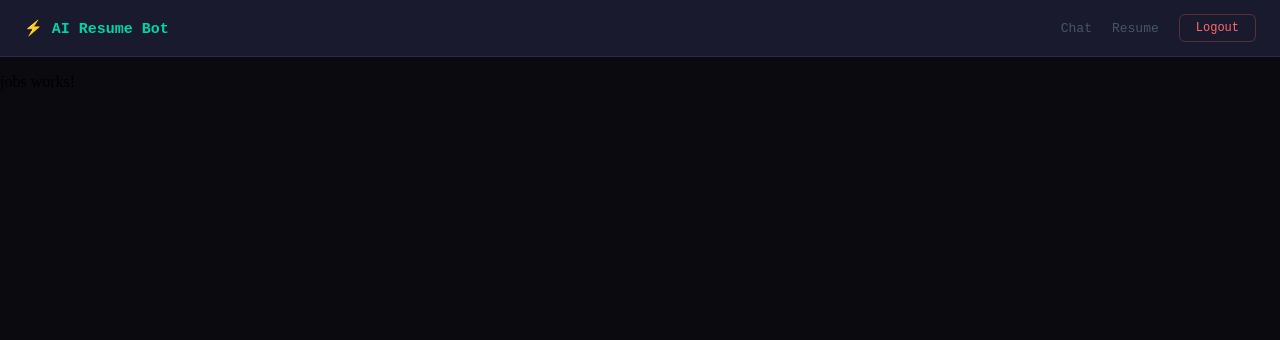
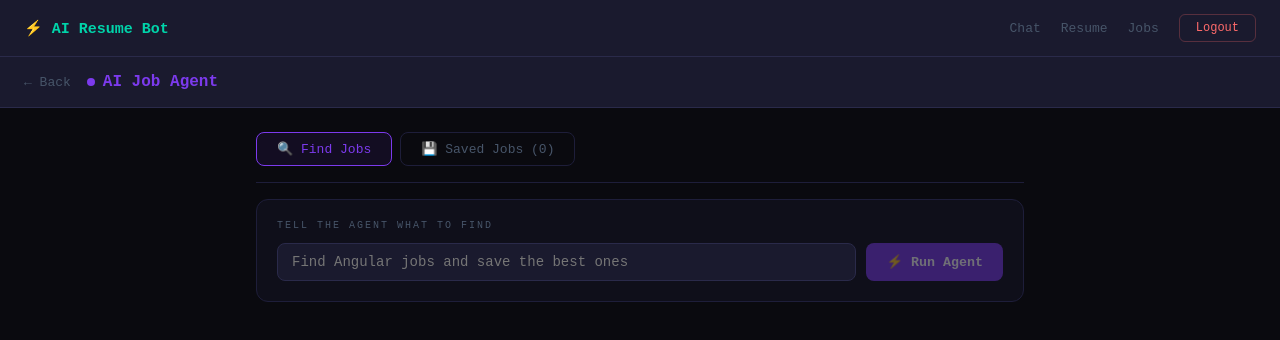
Before and after one commit to hema98F/ai-chat-ui, an Angular app: page /jobs in a window 1280 px wide. Shown: the top 340 px of the page. Built offline with nearby package versions, Linux system fonts and the light colour scheme; sample sign-in values are in the browser's storage.

Commit message:
add jobs with AI agent integration

```diff
--- a/src/app/app.html
+++ b/src/app/app.html
@@ -5,6 +5,7 @@
     <ng-container *ngIf="authService.isLoggedIn()">
       <a routerLink="/" class="nav-link">Chat</a>
       <a routerLink="/resume" class="nav-link">Resume</a>
+      <a routerLink="/jobs" class="nav-link">Jobs</a>
       <button (click)="logout()" class="logout-btn">Logout</button>
     </ng-container>
     <ng-container *ngIf="!authService.isLoggedIn()">
--- a/src/app/jobs/jobs.css
+++ b/src/app/jobs/jobs.css
@@ -0,0 +1,215 @@
+* { box-sizing: border-box; margin: 0; padding: 0; }
+
+.jobs-wrapper {
+  min-height: 100vh;
+  background: #0a0a0f;
+  font-family: 'Courier New', monospace;
+  color: #e2e8f0;
+}
+
+.header {
+  display: flex;
+  align-items: center;
+  gap: 16px;
+  padding: 16px 24px;
+  background: #1a1a2e;
+  border-bottom: 1px solid #2a2a4a;
+}
+
+.back-btn { color: #475569; text-decoration: none; font-size: 13px; }
+.back-btn:hover { color: #00d4aa; }
+
+.header-title {
+  display: flex;
+  align-items: center;
+  gap: 8px;
+  color: #7c3aed;
+  font-weight: 700;
+}
+
+.dot {
+  width: 8px; height: 8px;
+  border-radius: 50%;
+  background: #7c3aed;
+}
+
+.content {
+  max-width: 800px;
+  margin: 0 auto;
+  padding: 24px 16px;
+  display: flex;
+  flex-direction: column;
+  gap: 16px;
+}
+
+.tabs {
+  display: flex;
+  gap: 8px;
+  border-bottom: 1px solid #1e1e3a;
+  padding-bottom: 16px;
+}
+
+.tabs button {
+  padding: 8px 20px;
+  background: transparent;
+  border: 1px solid #1e1e3a;
+  border-radius: 8px;
+  color: #475569;
+  font-family: inherit;
+  font-size: 13px;
+  cursor: pointer;
+}
+
+.tabs button.active {
+  border-color: #7c3aed;
+  color: #7c3aed;
+  background: #7c3aed15;
+}
+
+.panel-label {
+  font-size: 10px;
+  letter-spacing: 2px;
+  color: #475569;
+  margin-bottom: 12px;
+}
+
+.search-panel, .steps-panel, .answer-panel, .saved-panel {
+  background: #0f0f1a;
+  border: 1px solid #1e1e3a;
+  border-radius: 12px;
+  padding: 20px;
+}
+
+.input-row {
+  display: flex;
+  gap: 10px;
+}
+
+.input-row input {
+  flex: 1;
+  background: #1a1a2e;
+  border: 1px solid #2a2a4a;
+  border-radius: 8px;
+  padding: 10px 14px;
+  color: #e2e8f0;
+  font-family: inherit;
+  font-size: 14px;
+  outline: none;
+}
+
+.input-row button {
+  padding: 10px 20px;
+  background: #7c3aed;
+  color: white;
+  border: none;
+  border-radius: 8px;
+  font-family: inherit;
+  font-weight: 700;
+  cursor: pointer;
+  white-space: nowrap;
+}
+
+.input-row button:disabled { opacity: 0.4; cursor: not-allowed; }
+
+.step {
+  background: #0a0a14;
+  border: 1px solid #1e1e3a;
+  border-radius: 8px;
+  padding: 12px;
+  margin-bottom: 8px;
+}
+
+.step-header {
+  display: flex;
+  align-items: center;
+  gap: 10px;
+  margin-bottom: 6px;
+}
+
+.step-num {
+  width: 24px; height: 24px;
+  border-radius: 50%;
+  background: #7c3aed20;
+  border: 1px solid #7c3aed40;
+  display: flex;
+  align-items: center;
+  justify-content: center;
+  font-size: 11px;
+  color: #7c3aed;
+}
+
+.tool-name { color: #7c3aed; font-size: 13px; font-weight: 700; }
+.step-args { font-size: 11px; color: #475569; }
+
+.answer-text {
+  font-size: 13px;
+  color: #94a3b8;
+  line-height: 1.8;
+  white-space: pre-line;
+}
+
+.loading {
+  text-align: center;
+  padding: 40px;
+  color: #475569;
+}
+
+.hint { font-size: 12px; margin-top: 8px; color: #334155; }
+
+.empty { color: #334155; text-align: center; padding: 40px; font-size: 13px; }
+
+.job-card {
+  background: #0a0a14;
+  border: 1px solid #1e1e3a;
+  border-radius: 10px;
+  padding: 16px;
+  margin-bottom: 12px;
+}
+
+.job-header {
+  display: flex;
+  justify-content: space-between;
+  align-items: flex-start;
+  margin-bottom: 10px;
+}
+
+.job-title { font-size: 15px; font-weight: 700; color: #f1f5f9; }
+.job-company { font-size: 12px; color: #475569; margin-top: 4px; }
+
+.match-score {
+  background: #7c3aed20;
+  border: 1px solid #7c3aed40;
+  border-radius: 20px;
+  padding: 4px 12px;
+  font-size: 12px;
+  color: #7c3aed;
+  white-space: nowrap;
+}
+
+.skills-row {
+  display: flex;
+  flex-wrap: wrap;
+  gap: 6px;
+  margin-bottom: 12px;
+}
+
+.skill-tag {
+  padding: 3px 10px;
+  background: #1e1e3a;
+  border-radius: 20px;
+  font-size: 11px;
+  color: #64748b;
+}
+
+.apply-btn {
+  display: inline-block;
+  padding: 6px 16px;
+  background: #7c3aed;
+  color: white;
+  text-decoration: none;
+  border-radius: 6px;
+  font-size: 12px;
+  font-family: inherit;
+}
+
+.apply-btn:hover { opacity: 0.85; }
--- a/src/app/jobs/jobs.html
+++ b/src/app/jobs/jobs.html
@@ -1 +1,90 @@
-<p>jobs works!</p>
+<div class="jobs-wrapper">
+  <div class="header">
+    <a routerLink="/" class="back-btn">← Back</a>
+    <div class="header-title">
+      <div class="dot"></div>
+      AI Job Agent
+    </div>
+  </div>
+
+  <div class="content">
+
+    <!-- Tabs -->
+    <div class="tabs">
+      <button [class.active]="activeTab === 'search'" (click)="activeTab = 'search'">
+        🔍 Find Jobs
+      </button>
+      <button [class.active]="activeTab === 'saved'" (click)="activeTab = 'saved'; loadSavedJobs()">
+        💾 Saved Jobs ({{ savedJobs.length }})
+      </button>
+    </div>
+
+    <!-- Search Tab -->
+    <div *ngIf="activeTab === 'search'">
+      <div class="search-panel">
+        <p class="panel-label">TELL THE AGENT WHAT TO FIND</p>
+        <div class="input-row">
+          <input
+            type="text"
+            [(ngModel)]="userMessage"
+            placeholder="Find Angular jobs and save the best ones"
+            [disabled]="isRunning"
+            (keydown.enter)="runAgent()" />
+          <button (click)="runAgent()" [disabled]="isRunning || !userMessage.trim()">
+            {{ isRunning ? 'Running...' : '⚡ Run Agent' }}
+          </button>
+        </div>
+      </div>
+
+      <!-- Agent Steps -->
+      <div *ngIf="steps.length > 0" class="steps-panel">
+        <p class="panel-label">AGENT STEPS</p>
+        <div class="step" *ngFor="let step of steps; let i = index">
+          <div class="step-header">
+            <span class="step-num">{{ i + 1 }}</span>
+            <span class="tool-name">{{ step.tool }}</span>
+          </div>
+          <div class="step-args">Args: {{ step.args | json }}</div>
+        </div>
+      </div>
+
+      <!-- Final Answer -->
+      <div *ngIf="finalAnswer" class="answer-panel">
+        <p class="panel-label">AGENT RESPONSE</p>
+        <p class="answer-text">{{ finalAnswer }}</p>
+      </div>
+
+      <!-- Loading -->
+      <div *ngIf="isRunning" class="loading">
+        <p>🤖 Agent is working... this may take 30-60 seconds</p>
+        <p class="hint">Finding jobs → matching skills → saving best ones</p>
+      </div>
+    </div>
+
+    <!-- Saved Jobs Tab -->
+    <div *ngIf="activeTab === 'saved'">
+      <div class="saved-panel">
+        <p class="panel-label">SAVED JOBS ({{ savedJobs.length }})</p>
+        <div *ngIf="savedJobs.length === 0" class="empty">
+          No saved jobs yet. Run the agent to find matching jobs.
+        </div>
+        <div class="job-card" *ngFor="let job of savedJobs">
+          <div class="job-header">
+            <div>
+              <h3 class="job-title">{{ job.title }}</h3>
+              <p class="job-company">{{ job.company }} · {{ job.location }}</p>
+            </div>
+            <div class="match-score">{{ job.matchScore }}%</div>
+          </div>
+          <div class="skills-row">
+            <span class="skill-tag" *ngFor="let skill of job.skills">{{ skill }}</span>
+          </div>
+          <a *ngIf="job.url" [href]="job.url" target="_blank" class="apply-btn">
+            Apply →
+          </a>
+        </div>
+      </div>
+    </div>
+
+  </div>
+</div>
--- a/src/app/jobs/jobs.ts
+++ b/src/app/jobs/jobs.ts
@@ -1,9 +1,52 @@
-import { Component } from '@angular/core';
+import { CommonModule } from '@angular/common';
+import { Component, OnInit } from '@angular/core';
+import { FormsModule } from '@angular/forms';
+import { RouterLink } from '@angular/router';
+import { AgentService } from '../services/agent.service';
 
 @Component({
   selector: 'app-jobs',
-  imports: [],
+  imports: [CommonModule, FormsModule, RouterLink],
   templateUrl: './jobs.html',
   styleUrl: './jobs.css',
 })
-export class Jobs {}
+export class Jobs implements OnInit {
+  userMessage = '';
+  isRunning = false;
+  steps: any[] = [];
+  finalAnswer = '';
+  savedJobs: any[] = [];
+  activeTab = 'search';
+
+  constructor(private agentService: AgentService) {}
+
+  ngOnInit() {}
+
+  runAgent() {
+    if (!this.userMessage.trim() || this.isRunning) return;
+
+    this.isRunning = true;
+    this.steps = [];
+    this.finalAnswer = '';
+
+    this.agentService.findJobs(this.userMessage).subscribe({
+      next: (res) => {
+        this.steps = res.steps;
+        this.finalAnswer = res.finalAnswer;
+        this.isRunning = false;
+        this.loadSavedJobs();
+      },
+      error: (err) => {
+        console.error(err);
+        this.isRunning = false;
+      },
+    });
+  }
+
+  loadSavedJobs(): void {
+    this.agentService.getSavedJobs().subscribe({
+      next: (res) => (this.savedJobs = res.jobs),
+      error: (err) => console.error(err),
+    });
+  }
+}
```
